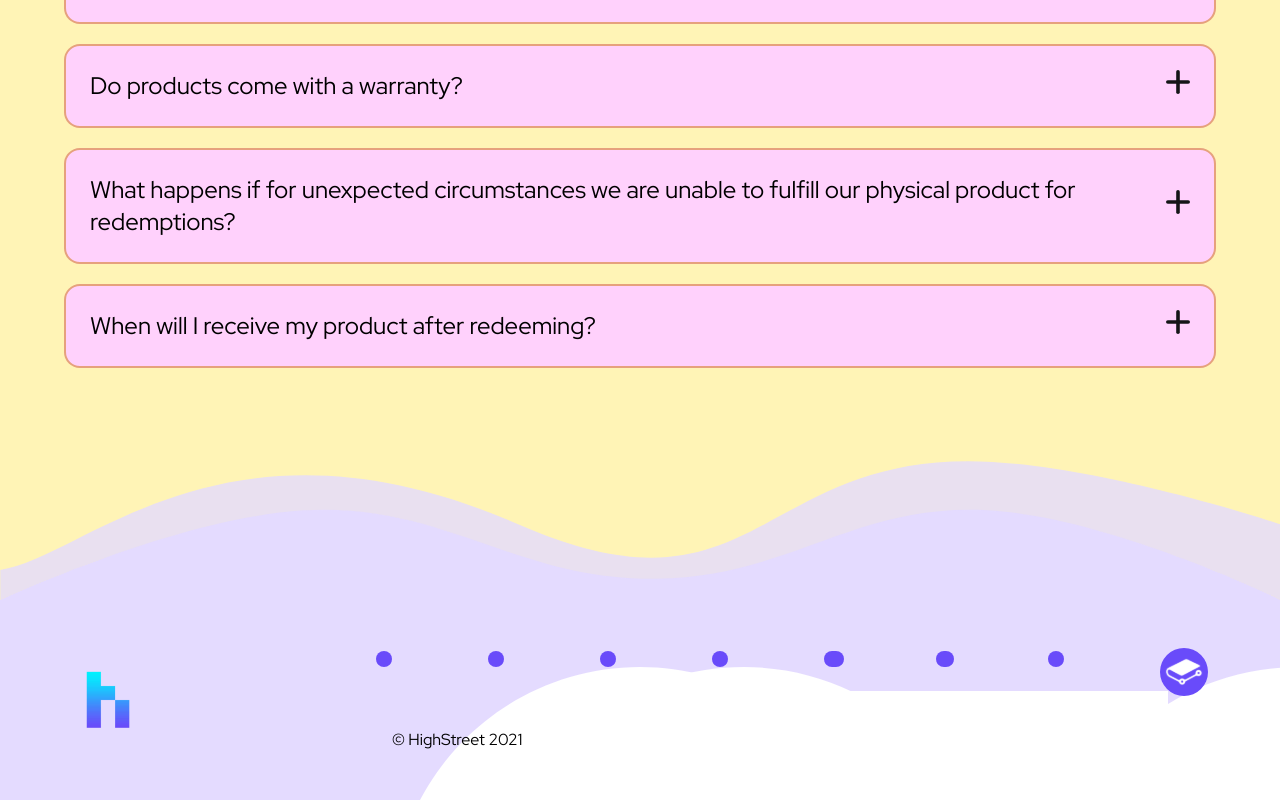
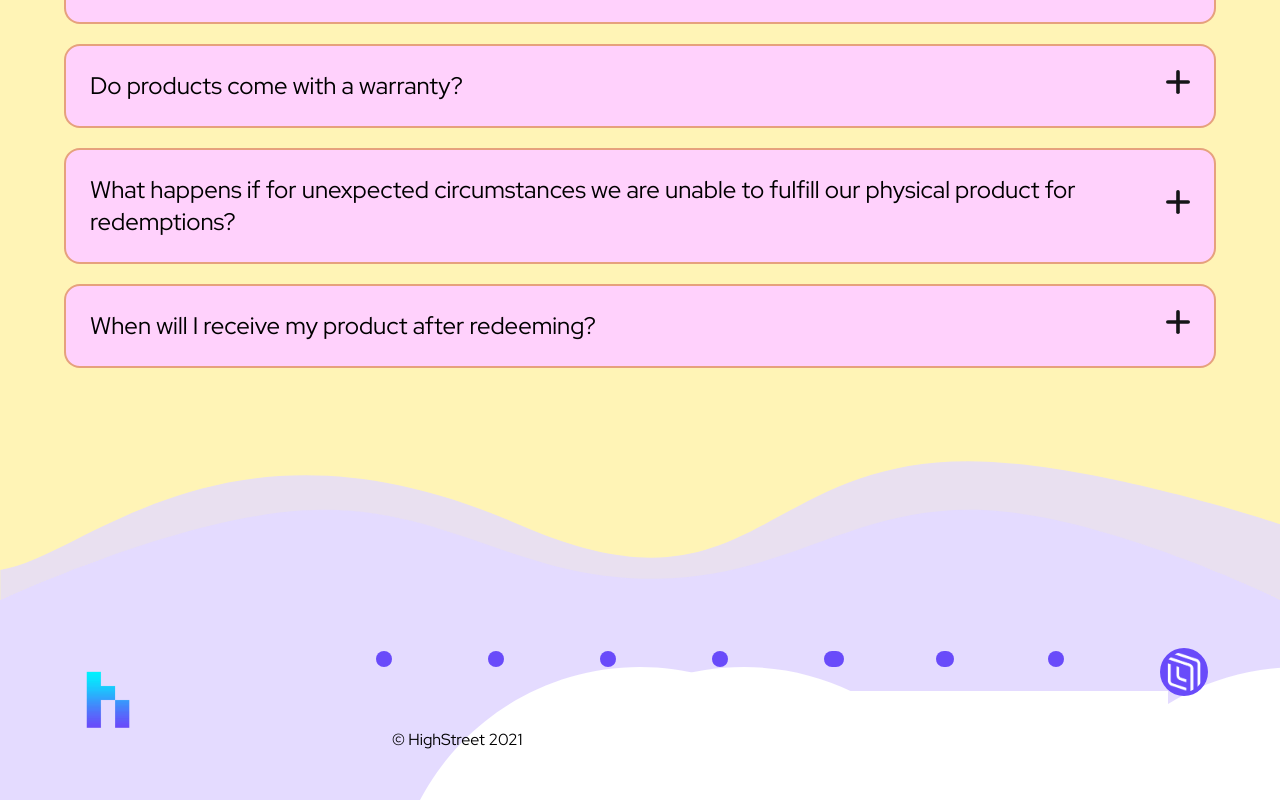
Before and after one commit to hyplabs/highstreet-market, a Next.js app: page /about in a window 1280 px wide. Shown: the part 4672-5472 px from the top of the page. Built offline with nearby package versions, Linux system fonts and the light colour scheme.

Commit message:
small footer change

```diff
--- a/components/Footer/Footer.tsx
+++ b/components/Footer/Footer.tsx
@@ -57,9 +57,9 @@ export default function Footer ({ showDivider }: { showDivider?: boolean }) {
 							</a>
 						</div>
 						<div>
-							<a href={'https://highstreet-market.gitbook.io/highstreet/'} target={'_blank'} rel={'noreferrer'}>
+							<a href={'https://app.spatial.io/rooms/60ba2a486c51d5094898dacf?share=7703961714007425229'} target={'_blank'} rel={'noreferrer'}>
 								{/* eslint-disable-next-line @next/next/no-img-element */}
-								<img src={'/icons/gitbook.svg'} width={48} height={48} className='mx-8 bg-logo text-white p-1 rounded-full' alt={'gitbook'} />
+								<img src={'/icons/spatial.png'} width={48} height={48} className='mx-8 bg-logo text-white p-1 rounded-full' alt={'gitbook'} />
 							</a>
 						</div>
 					</div>
```
Also changed, not shown: public/icons/spatial.png (added).
